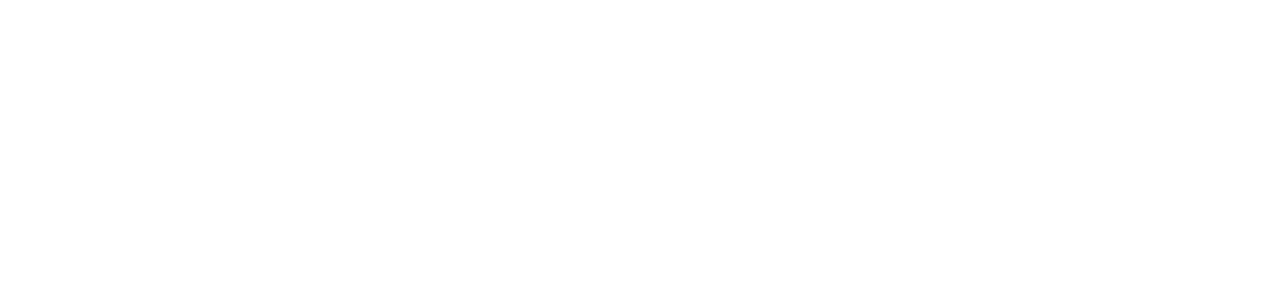
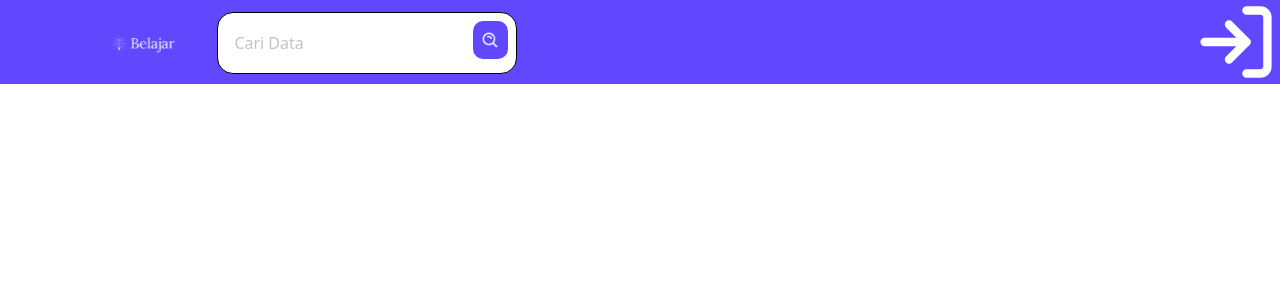
Before and after one commit to RenggoPandora/FE-Intern-ADS, a React (Vite) app: page /belajar/beranda in a window 1280 px wide. Before the commit this address had no page. Shown: the top 300 px of the page. Built offline with nearby package versions, Linux system fonts and the light colour scheme.

Commit message:
lagi bikin navbar buat Beranda

```diff
--- /dev/null
+++ b/src/components/organisms/Navbar.jsx
@@ -0,0 +1,18 @@
+import Search from "../molecules/Search";
+
+export default function Navbar() {
+  return (
+    <div className='fixed bg-[#6148FF] w-screen h-100/950 flex'>
+        <div className='w-1/2 justify-center flex gap-[35px]'>
+
+                <img src='/logo.svg'/>
+                <Search/>
+
+        </div>
+        <div className='flex w-1/2 justify-end'>
+            <img src='/masuk.svg' className=''/>
+
+        </div>
+    </div>
+  )
+}
--- /dev/null
+++ b/src/components/templates/Beranda.jsx
@@ -0,0 +1,9 @@
+import Navbar from "../organisms/Navbar";
+
+export default function Beranda() {
+  return (
+    <div>
+        <Navbar/>
+    </div>
+  )
+}
--- a/src/router/index.jsx
+++ b/src/router/index.jsx
@@ -5,6 +5,7 @@ import KelolaKelas from "../components/templates/KelolaKelas";
 import Layout from "../components/layouts/Layout";
 import UserLogin from "../components/templates/UserLogin";
 import Register from "../components/templates/Register";
+import Beranda from "../components/templates/Beranda";
 
 export default function Router() {
   return (
@@ -21,6 +22,7 @@ export default function Router() {
 
         <Route path='belajar/' element={<UserLogin/>}/>
         <Route path='belajar/register' element={<Register/>}/>
+        <Route path='belajar/beranda' element={<Beranda/>}/>
 
 
     </Routes>
```
Also changed, not shown: public/masuk.svg (added).
